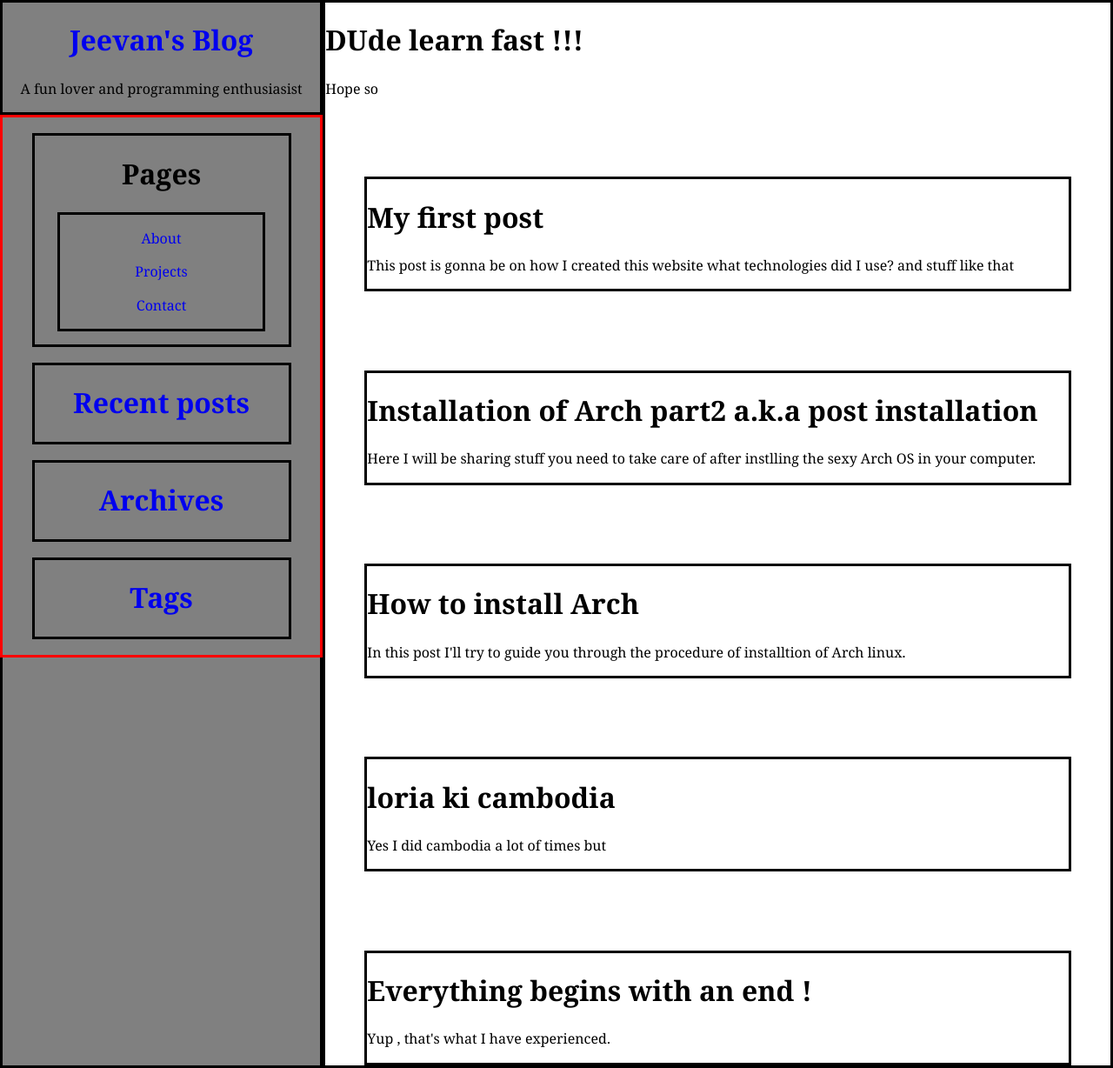
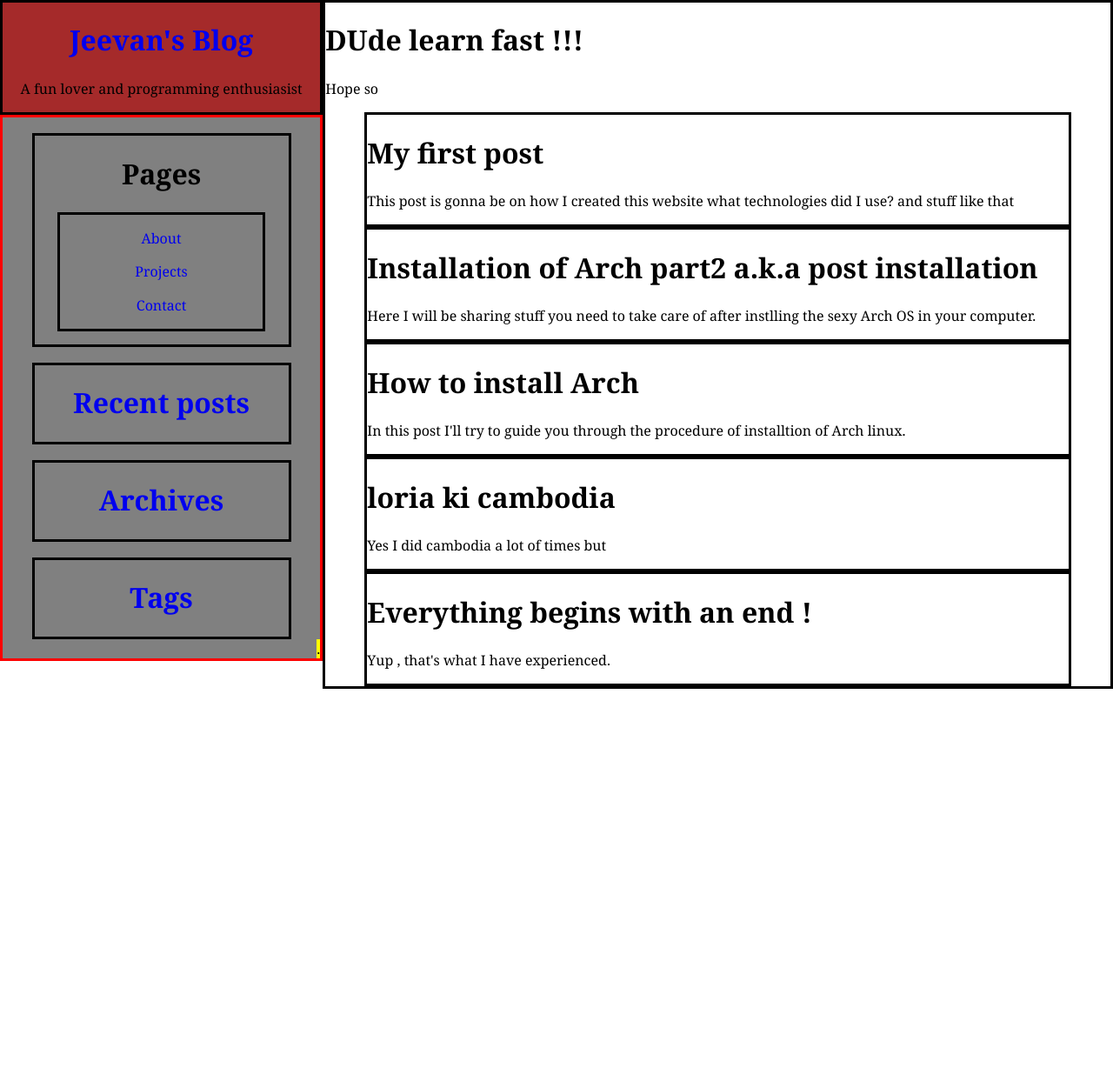
Before and after one commit to sleep-404/learn-jekyll, a Jekyll site: the page built from index.html, in a window 1280 px wide and 1228 px high. Shown: the whole window at 87% size. Built offline with Jekyll 4.4.1, drawn with Linux system fonts in a browser that asks for light colours.

Commit message:
messed up side-nav completly

```diff
--- a/_layouts/default.html
+++ b/_layouts/default.html
@@ -9,8 +9,8 @@
     <meta name="viewport" content="width=device-width, initial-scale=1.0"/>
   </head>
   <body>
-    <div class="side-nav">
-    </div>
+
+    <div id="sidebar" class="sidebar" >
 
           <div class="about-me">
                 <div class="small-screen">
@@ -22,7 +22,7 @@
                <p>A fun lover and programming enthusiasist</p>
           </div>
 
-    <div id="side-content">
+          <div id="side-content" class="before">
               <div id="pages">
                     <h1>Pages</h1>
                     <div class="pages-info">
@@ -37,8 +37,12 @@
               <div class="archives">
                 <h1> <a href="#">Archives</a> </h1>
               </div>
-        <div class="tags">
+              <div class="tags" id="tags">
                 <h1> <a href="#">Tags</a> </h1>
+              </div>
+              <div id="workover">
+                  .
+              </div>
           </div>
     </div>
     <div class="content">
--- a/css/big.css
+++ b/css/big.css
@@ -1,18 +1,4 @@
 @media screen and (min-width: 750px){
-  .side-nav{
-    box-sizing: border-box;
-    float: left;
-    margin-right: 100%;
-    position: fixed;
-    width: 29%;
-    min-height: 100%;
-    top: 0;
-    left: 0;
-    z-index: -1;
-    background-color: grey;
-    overflow: auto;
-    border: solid black;
-  }
   .content{
     box-sizing: border-box;
     position: absolute;
@@ -24,39 +10,71 @@
     overflow: auto;
   }
 
-  #side-content{
+  #sidebar{
+    position: relative;
+    bottom: 0;
+    float: left;
+    margin-right: -100%;
+    width: 29%;
+    background-color: maroon;
+  }
+
+  .before{
     box-sizing: border-box;
-    position: sticky;
-    top: 0;
-    left: 0;
+    float: left;
+    border: solid;
+    border-color: red;
     width: 100%;
+    background-color: gray;
+  }
+  .after{
+    box-sizing: border-box;
+    position: fixed;
+    bottom: 0;
+    float: left;
     border: solid;
     border-color: red;
     width: 29%;
+    background-color: gray;
   }
 
   .about-me{
     box-sizing: border-box;
     position: relative;
+    float: left;
     border:solid;
-    width: 29%;
+    width: 100%;
     text-align: center;
+    background-color: brown;
   }
+
   #drop-down{
     display: none;
-    background-color: red;
   }
-  #pages, .pages-info, .recent, .archives, .tags{
+  #pages, .pages-info, .recent, .archives{
     border:solid;
     width: 80%;
     text-align: center;
     margin: 5% auto;
   }
+
+  .tags{
+    border:solid;
+    width: 80%;
+    text-align: center;
+    margin: 0% auto;
+  }
+
+  #workover{
+    margin-top: 0;
+    float: right;
+    background-color: yellow;
+  }
   #posts{
     box-sizing: border-box;
     border: solid;
     width: 90%;
-    margin-top: 10%;
+    /* margin-top: 10%; */
     margin-left: auto;
     margin-right: auto;
   }
--- a/css/small.css
+++ b/css/small.css
@@ -1,8 +1,4 @@
 @media screen and (max-width: 750px){
-
-  .side-nav{
-    display: none;
-      }
 
     #side-content{
       display: none;
--- a/script/main.js
+++ b/script/main.js
@@ -1,5 +1,6 @@
 console.log('1');
 var count =0;
+
 const press = document.getElementById('drop-down');
 const drop = document.getElementById('side-content');
 var change = function (){
@@ -13,3 +14,57 @@
     count++;
   }
 }
+
+var sidenav = document.getElementById('side-content');
+var myElement = document.querySelector("#workover");
+var position = getPosition(myElement);
+
+var count1=0;
+
+function getPosition(el) {
+  var xPos = 0;
+  var yPos = 0;
+  var heit = screen.height;
+
+
+  while (el) {
+    if (el.tagName == "BODY") {
+      // deal with browser quirks with body/window/document and page scroll
+      var xScroll = el.scrollLeft || document.documentElement.scrollLeft;
+      var yScroll = el.scrollTop || document.documentElement.scrollTop;
+
+      xPos += (el.offsetLeft - xScroll + el.clientLeft);
+      yPos += (el.offsetTop - yScroll + el.clientTop);
+    } else {
+      // for all other non-BODY elements
+      xPos += (el.offsetLeft - el.scrollLeft + el.clientLeft);
+      yPos += (el.offsetTop - el.scrollTop + el.clientTop);
+    }
+
+    el = el.offsetParent;
+  }
+
+  console.log(yPos+' ypos');
+  console.log(heit+' heit');
+  if(yPos<=heit){
+    sidenav.className = 'after';
+    myElement.style.visibility = 'hidden';
+    console.log(yPos+':yPos and heit:'+heit+'done');
+  }
+  else {
+    sidenav.className = 'before';
+  }
+  return {
+    x: xPos,
+    y: yPos
+  };
+
+}
+
+// deal with the page getting resized or scrolled
+window.addEventListener("scroll", updatePosition, false);
+window.addEventListener("resize", updatePosition, false);
+
+function updatePosition() {
+  position = getPosition(myElement);
+}
```
Lines whose indentation alone changed are shown as unchanged.
